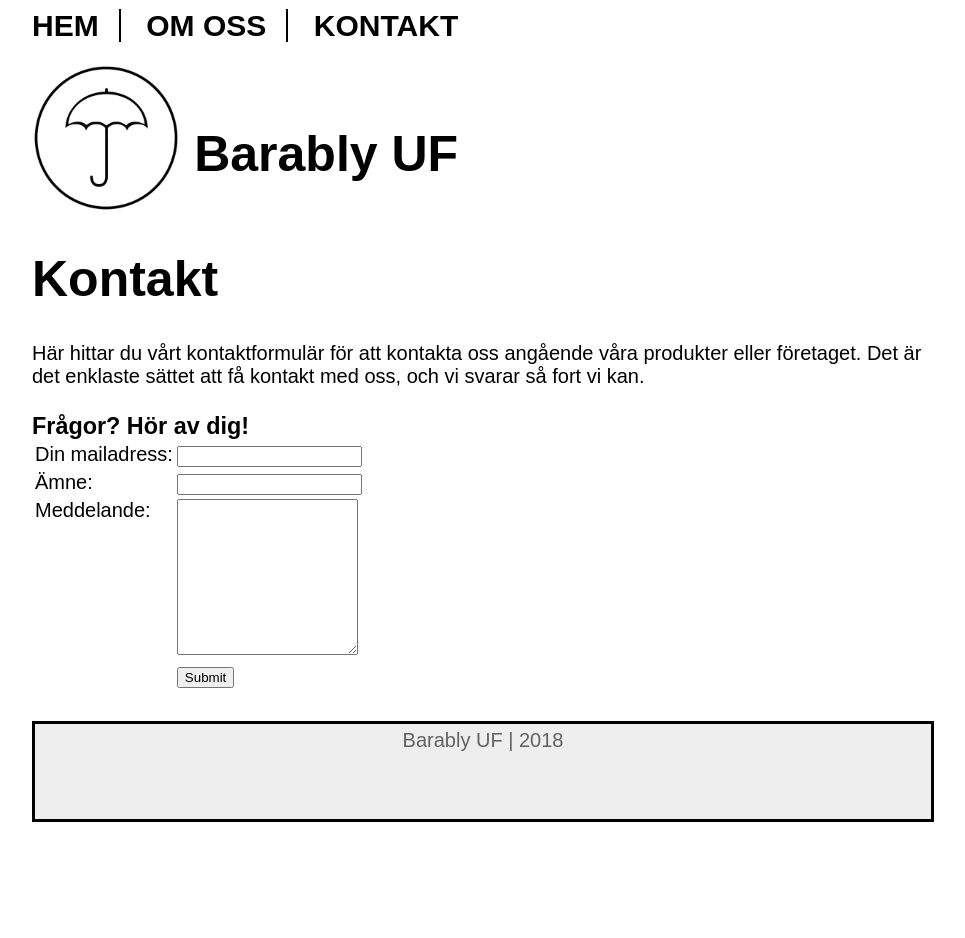
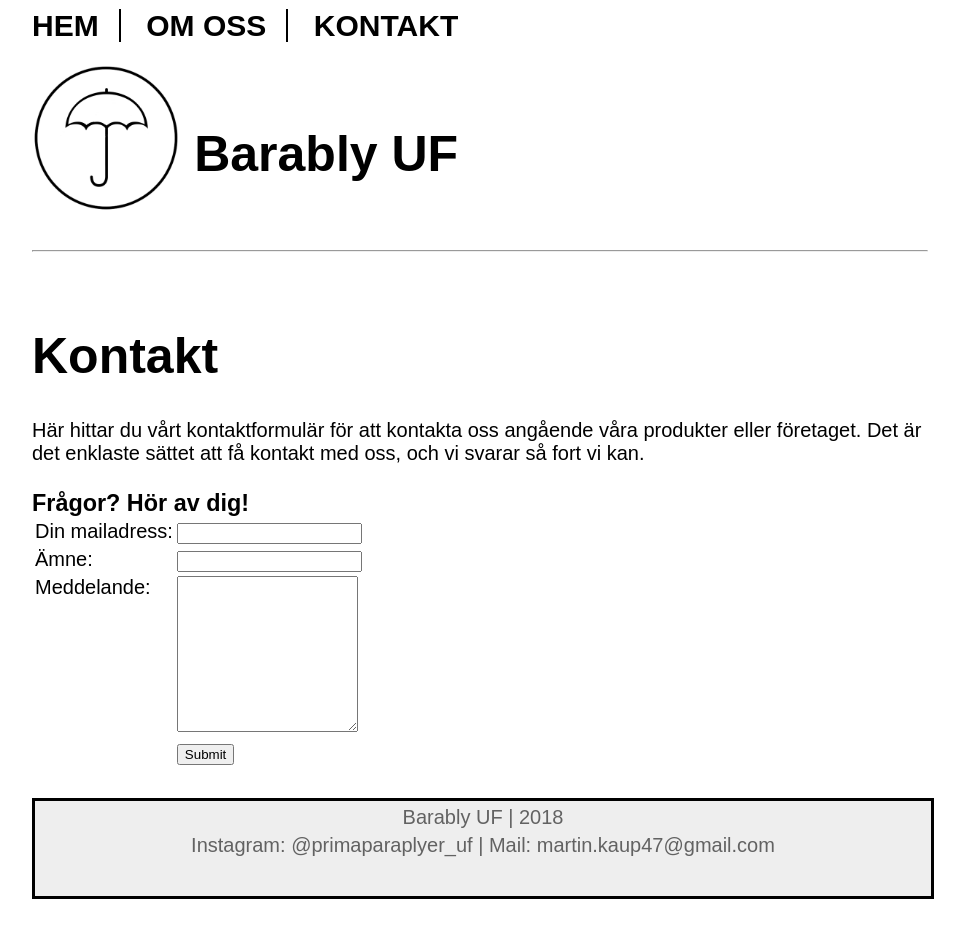
Before and after one commit to TNTPata/HISU, a plain HTML site: page contact.html in a window 1280 px wide. Shown: the whole page, without its empty margins (160-1125 px from the left). Drawn offline with Linux system fonts and the light colour scheme.

Commit message:
Update contact.html

```diff
--- a/contact.html
+++ b/contact.html
@@ -3,6 +3,7 @@
 	<head>
 		<meta charset="UTF-8">
 		<title>Kontakt | Barably </title>
+
 
 		<link rel="stylesheet" href="main.css">
 		<link rel="icon" type="image/x-icon" href="img/barably.ico">
@@ -11,7 +12,9 @@
 		<header id="header">
 		<img src="img/barably.png" style="width: 175px; height: 175px;">
 		<h1>Barably UF</h1>
+
 		</header>
+        <hr>
 		<div id="menu">
 			<ul>
 				<li><a href="index.html">HEM</a></li>
@@ -68,6 +71,9 @@
 
 		<footer>
 			<p>Barably UF | 2018</p>
+            			<p>
+			Instagram: @primaparaplyer_uf	|	Mail: martin.kaup47@gmail.com
+			</p>
 		</footer>
 	</body>
 </html>
```
